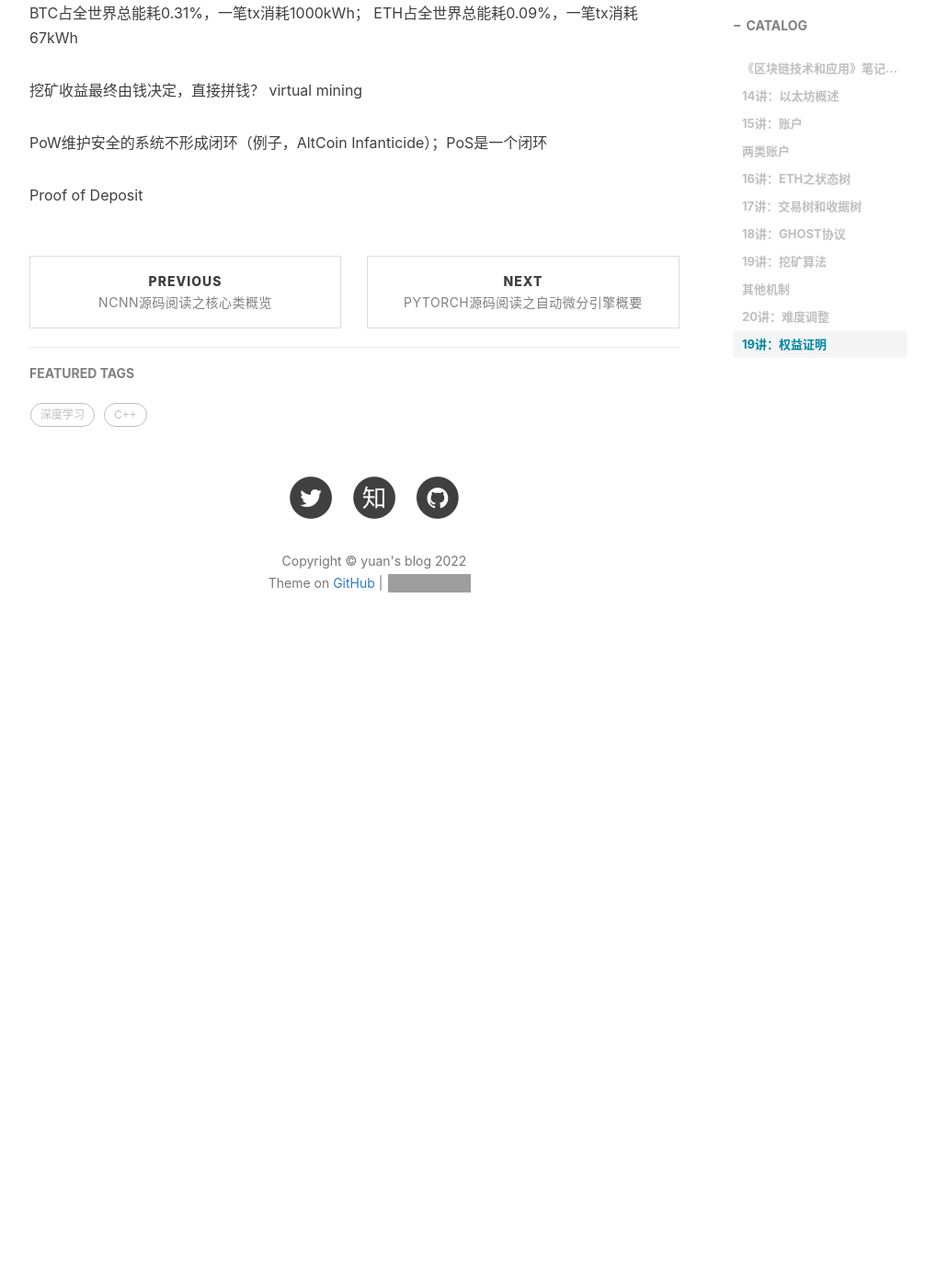
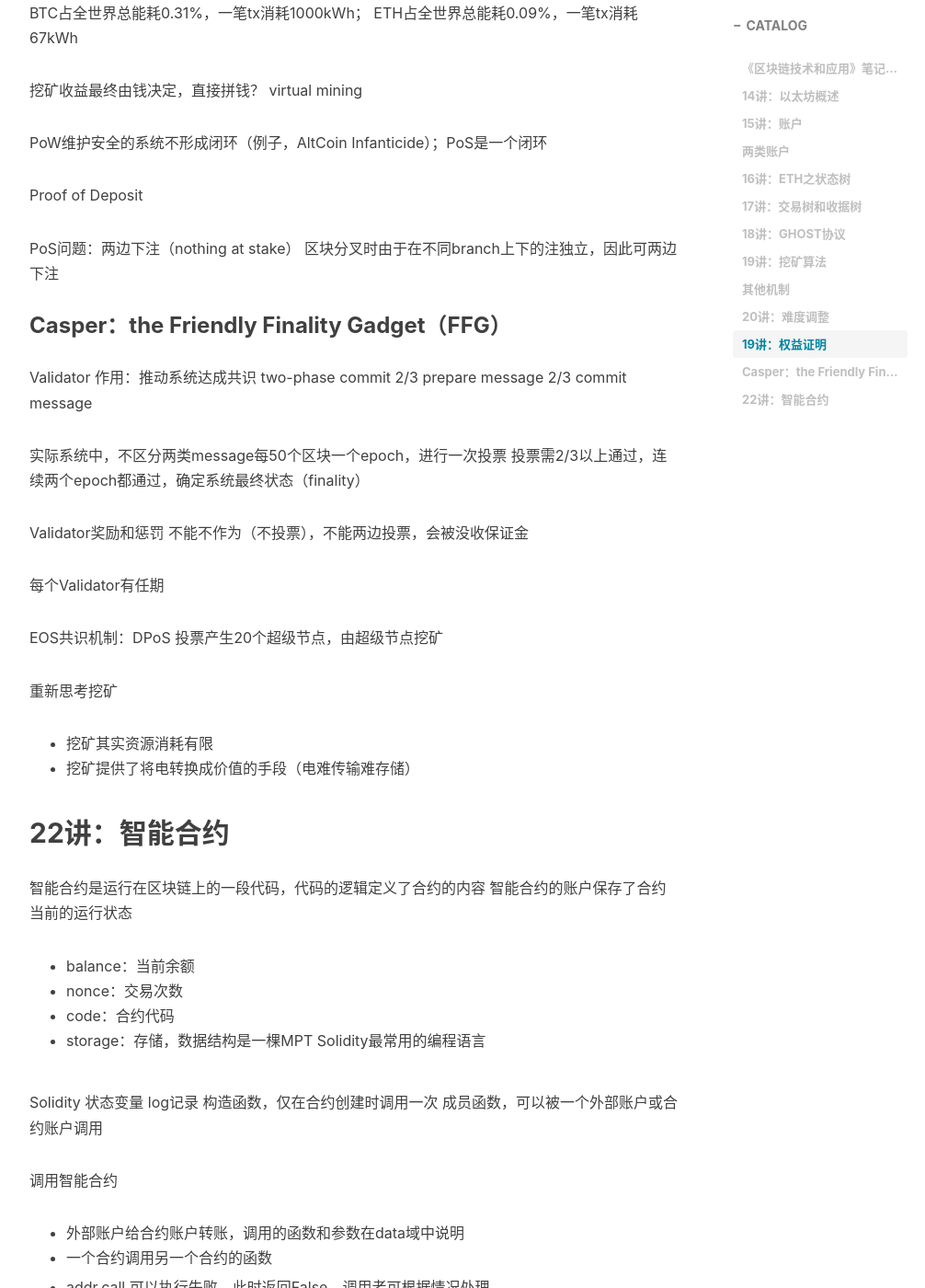
Before and after one commit to tlzhaoyuan/tlzhaoyuan.github.io, a Jekyll site: the page built from _posts/2022-06-02-区块链技术和应用课程笔记.md, in a window 1280 px wide and 1400 px high, scrolled down 4840 px. Shown: the whole window at 92% size, without its empty margins (233-1239 px from the left). Built offline with Jekyll 4.4.1, drawn with Linux system fonts in a browser that asks for light colours; nearby versions of some CDN libraries; comment, search, counter and statistics services are not loaded; before the commit the page ends 5578 px from its top, so only the background shows below that; some of the changed text lies outside the part shown; grey boxes are pictures that could not be loaded.

Commit message:
update blog

```diff
--- a/_posts/2022-06-02-区块链技术和应用课程笔记.md
+++ b/_posts/2022-06-02-区块链技术和应用课程笔记.md
@@ -174,3 +174,75 @@ virtual mining
 PoW维护安全的系统不形成闭环（例子，AltCoin Infanticide）；PoS是一个闭环
 
 Proof of Deposit
+
+PoS问题：两边下注（nothing at stake）
+区块分叉时由于在不同branch上下的注独立，因此可两边下注
+
+### Casper：the Friendly Finality Gadget（FFG）
+Validator
+作用：推动系统达成共识
+two-phase commit
+ 2/3 prepare message
+ 2/3 commit message
+
+实际系统中，不区分两类message每50个区块一个epoch，进行一次投票
+ 投票需2/3以上通过，连续两个epoch都通过，确定系统最终状态（finality）
+
+Validator奖励和惩罚
+不能不作为（不投票），不能两边投票，会被没收保证金
+
+每个Validator有任期
+
+EOS共识机制：DPoS
+投票产生20个超级节点，由超级节点挖矿
+
+重新思考挖矿
+* 挖矿其实资源消耗有限
+* 挖矿提供了将电转换成价值的手段（电难传输难存储）
+
+## 22讲：智能合约
+智能合约是运行在区块链上的一段代码，代码的逻辑定义了合约的内容
+智能合约的账户保存了合约当前的运行状态
+* balance：当前余额
+* nonce：交易次数
+* code：合约代码
+* storage：存储，数据结构是一棵MPT
+Solidity最常用的编程语言
+
+Solidity
+状态变量
+log记录
+构造函数，仅在合约创建时调用一次
+成员函数，可以被一个外部账户或合约账户调用
+
+调用智能合约
+* 外部账户给合约账户转账，调用的函数和参数在data域中说明
+* 一个合约调用另一个合约的函数
+
+
+* addr.call
+可以执行失败，此时返回False，调用者可根据情况处理
+* delegateCall
+同call相同，但不需切换执行环境
+* fallback
+缺省的调用函数，当没有可调用函数执行此函数
+
+payable：表明函数有接受转账的能力
+
+智能合约的创建和运行
+* 智能合约代码写完后编译成字节码
+* 创建合约：外部账户发起一个转账交易到0x0地址
+  转账金额是0，但要支付汽油费
+  合约代码放在data域里
+* 智能合约是运行在EVM上
+* ETH是一个交易驱动的状态机
+
+汽油费（gas fee）
+* 智能合约是个turing-complete programming model
+  出现死循环怎么办？没办法，halting problem执行者不可解
+* 执行合约中的指令要收取汽油费，由发起交易的人来支付
+
+* EVM中不同指令消耗的汽油费是不一样的
+
+错误处理
+tx有原子性
--- a/about.html
+++ b/about.html
@@ -1,7 +1,7 @@
 ---
 layout: page
 title: "About"
-description: ""
+description: "Hey, this is Yuan Zhao."
 header-img: "img/bg-default.jpg"
 ---
 
```
